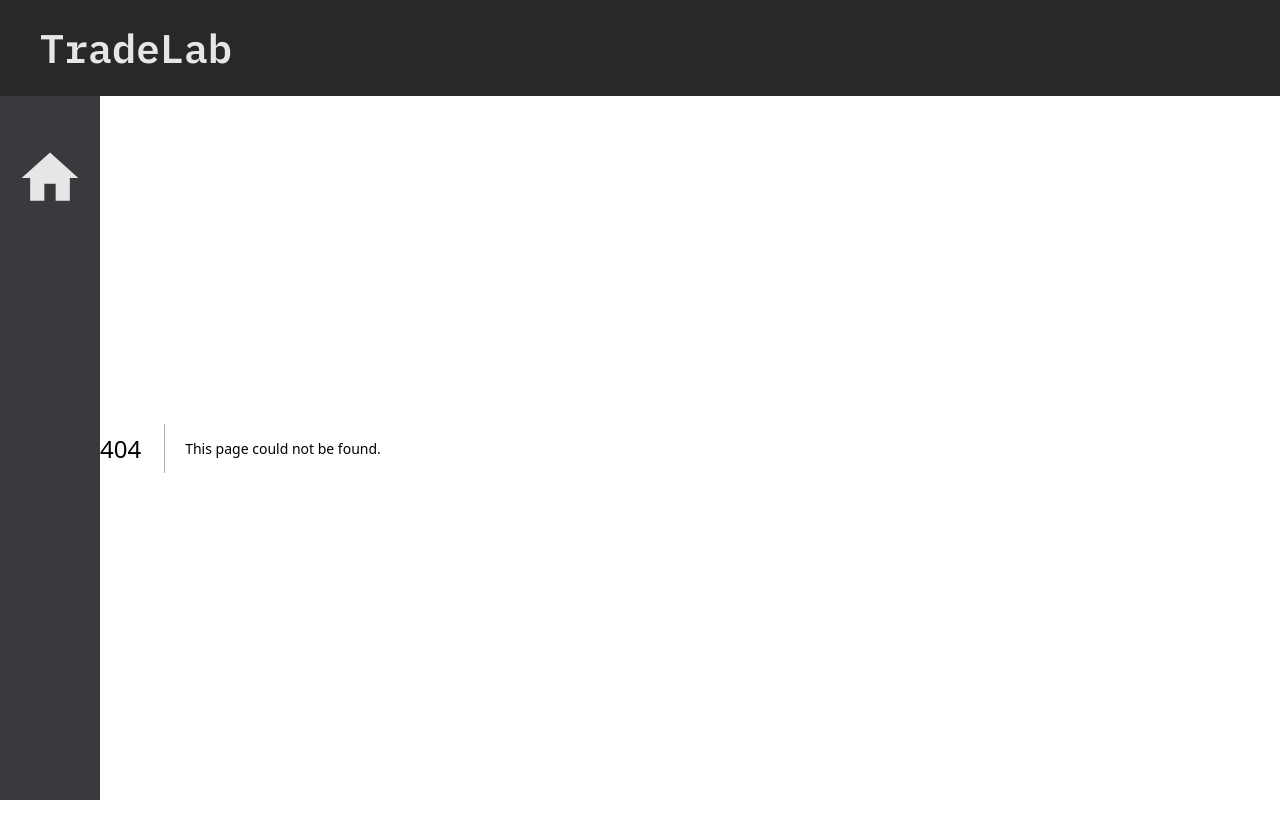
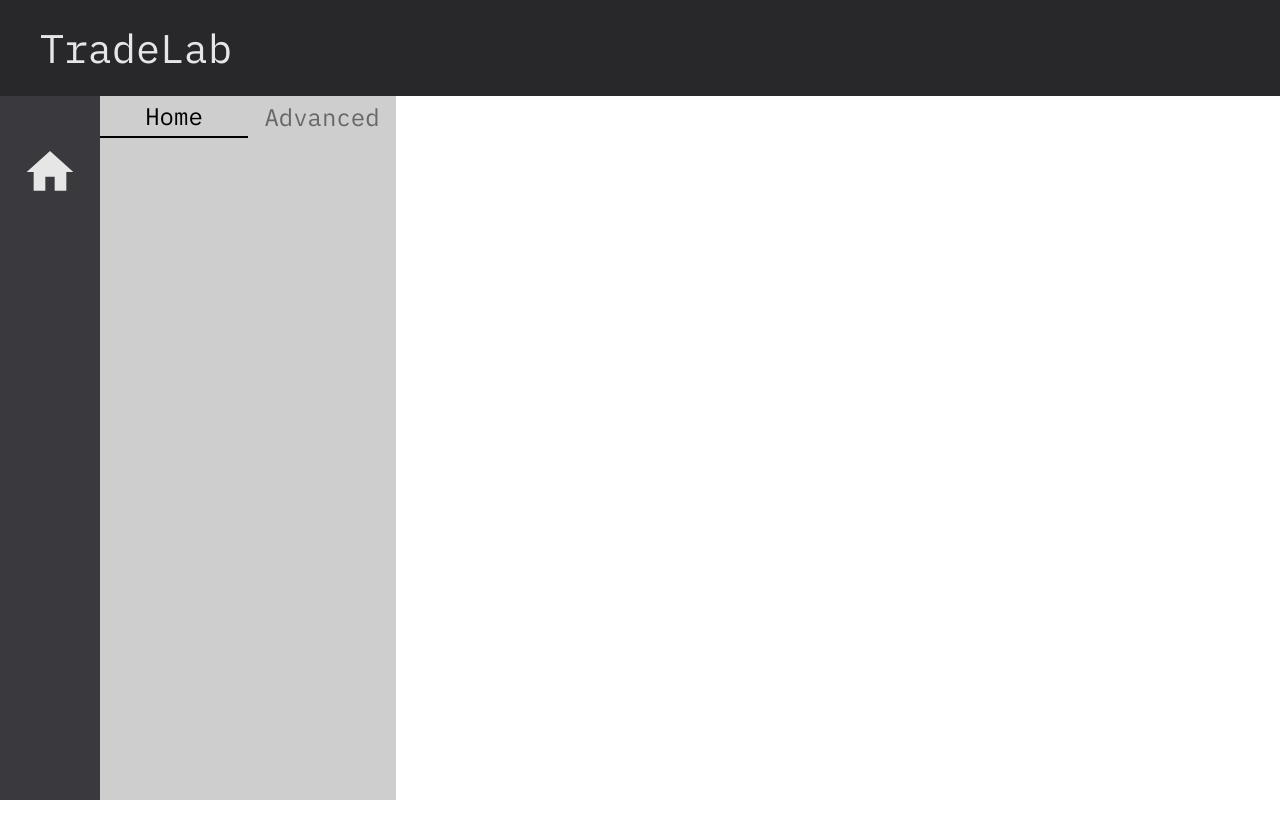
Before and after one commit to PanCat26/trade-lab, a Next.js app: page /positions/home in a window 1280 px wide. Before the commit this address had no page. Shown: the top 838 px of the page. After the commit the page ends 800 px from the top, so only its background shows below. Built offline with nearby package versions, Linux system fonts and the light colour scheme.

Commit message:
Added navigation bar in positions route, prepared for future positions list, and refactored.

```diff
--- /dev/null
+++ b/src/app/components/positions/NavigationBar.js
@@ -0,0 +1,16 @@
+'use client';
+
+import styles from './NavigationBar.module.css';
+import { usePathname } from 'next/navigation';
+import Link from 'next/link';
+
+export default function NavigationBar() {
+    const pathname = usePathname();
+
+    return (
+        <nav className={styles['navigation-bar']}>
+            <Link href='/positions/home' className={`${styles['navigation-button']} ${pathname === '/positions/home' ? styles['active'] : ''}`}>Home</Link>
+            <Link href='/positions/advanced' className={`${styles['navigation-button']} ${pathname === '/positions/advanced' ? styles['active'] : ''}`}>Advanced</Link>
+        </nav>
+    )
+}
--- /dev/null
+++ b/src/app/components/positions/NavigationBar.module.css
@@ -0,0 +1,21 @@
+.navigation-bar {
+    display: flex;
+    align-items: center;
+}
+
+.navigation-button {
+    flex: 1;
+    border: none;
+    padding: 4px 0 4px 0;
+    background-color: transparent;
+    text-align: center;
+    font-size: 24px;
+    font-family: var(--font-ibm-mono-regular), 'Courier New', Courier, monospace;
+    text-decoration: none;
+    color: rgba(0, 0, 0, 0.5);
+}
+
+.active {
+    color: black;
+    border-bottom: 2px solid black;
+}
--- a/src/app/globals.css
+++ b/src/app/globals.css
@@ -1,6 +1,7 @@
 :root {
   --background-grey-dark-1: #28282B;
   --background-grey-dark-2: #3A3A3E;
+  --background-grey-light-1: #CECECE;
   --text-grey-light-1: #E6E6E6;
 }
 
@@ -13,7 +14,7 @@ header {
   background-color: var(--background-grey-dark-1);
 }
 
-#logo {
+.logo {
   border: none;
   padding: 0;
   background-color: transparent;
@@ -22,7 +23,7 @@ header {
   color: var(--text-grey-light-1);
 }
 
-#logo:hover {
+.logo:hover {
   cursor: pointer;
 }
 
@@ -36,7 +37,7 @@ main {
   height: calc(100vh - 96px);
 }
 
-#sidebar  {
+.sidebar  {
   display: flex;
   flex-direction: column;
   align-items: center;
@@ -47,7 +48,7 @@ main {
   background-color: var(--background-grey-dark-2);
 }
 
-#sidebar > button {
+.sidebar > button {
   border: none;
   padding: 0;
   background-color: transparent;
--- a/src/app/layout.js
+++ b/src/app/layout.js
@@ -7,19 +7,25 @@ const ibmMonoSemiBold = IBM_Plex_Mono({
   variable: '--font-ibm-mono-semi-bold',
 });
 
+const ibmMonoRegular = IBM_Plex_Mono({
+  weight: ['400'],
+  subsets: ['latin'],
+  variable: '--font-ibm-mono-regular',
+});
+
 export const metadata = {};
 
 export default function RootLayout({ children }) {
   return (
     <html lang="en">
-      <body className={ibmMonoSemiBold.variable}>
+      <body className={`${ibmMonoSemiBold.variable} ${ibmMonoRegular.variable}`}>
         <header>
-          <button id="logo">TradeLab</button>
+          <button className="logo">TradeLab</button>
         </header>
         <main>
-          <nav id="sidebar">
+          <nav className="sidebar">
             <button>
-              <svg xmlns="http://www.w3.org/2000/svg" height="68px" viewBox="0 0 24 24" width="68px" fill="#e6e6e6"><path d="M0 0h24v24H0z" fill="none"/><path d="M10 20v-6h4v6h5v-8h3L12 3 2 12h3v8z"/></svg>
+              <svg xmlns="http://www.w3.org/2000/svg" height="56px" viewBox="0 0 24 24" width="68px" fill="#e6e6e6"><path d="M0 0h24v24H0z" fill="none"/><path d="M10 20v-6h4v6h5v-8h3L12 3 2 12h3v8z"/></svg>
             </button>
           </nav>
           {children}
--- /dev/null
+++ b/src/app/positions/advanced/page.js
@@ -0,0 +1,3 @@
+export default function Home() {
+    return <></>;
+}
--- /dev/null
+++ b/src/app/positions/home/page.js
@@ -0,0 +1,3 @@
+export default function Home() {
+    return <></>;
+}
--- /dev/null
+++ b/src/app/positions/layout.js
@@ -0,0 +1,14 @@
+import styles from './layout.module.css';
+import NavigationBar from '../components/positions/NavigationBar';
+
+export default function PositionsLayout({ children }) {
+    return (
+        <div className={styles['positions-container']}>
+            <NavigationBar />
+                <div className={styles['scrollable-container']}>
+                    {children}
+                </div>
+            <div className={styles['button-container']}></div>
+        </div>
+    );
+}
--- /dev/null
+++ b/src/app/positions/layout.module.css
@@ -0,0 +1,17 @@
+.positions-container {
+    display: flex;
+    flex-direction: column;
+    box-sizing: border-box;
+    width: 296px;
+    height: 100%;
+    background-color: var(--background-grey-light-1);
+}
+
+.scrollable-container {
+    flex: 1;
+    overflow-y: auto;
+}
+
+.button-container {
+    height: 216px;
+}
```
Also changed, not shown: src/app/components/positions/FindSignalsButton.js (added), src/app/components/positions/RunBacktestButton.js (added), 1 other file (tests, documents, lock files or other folders).
